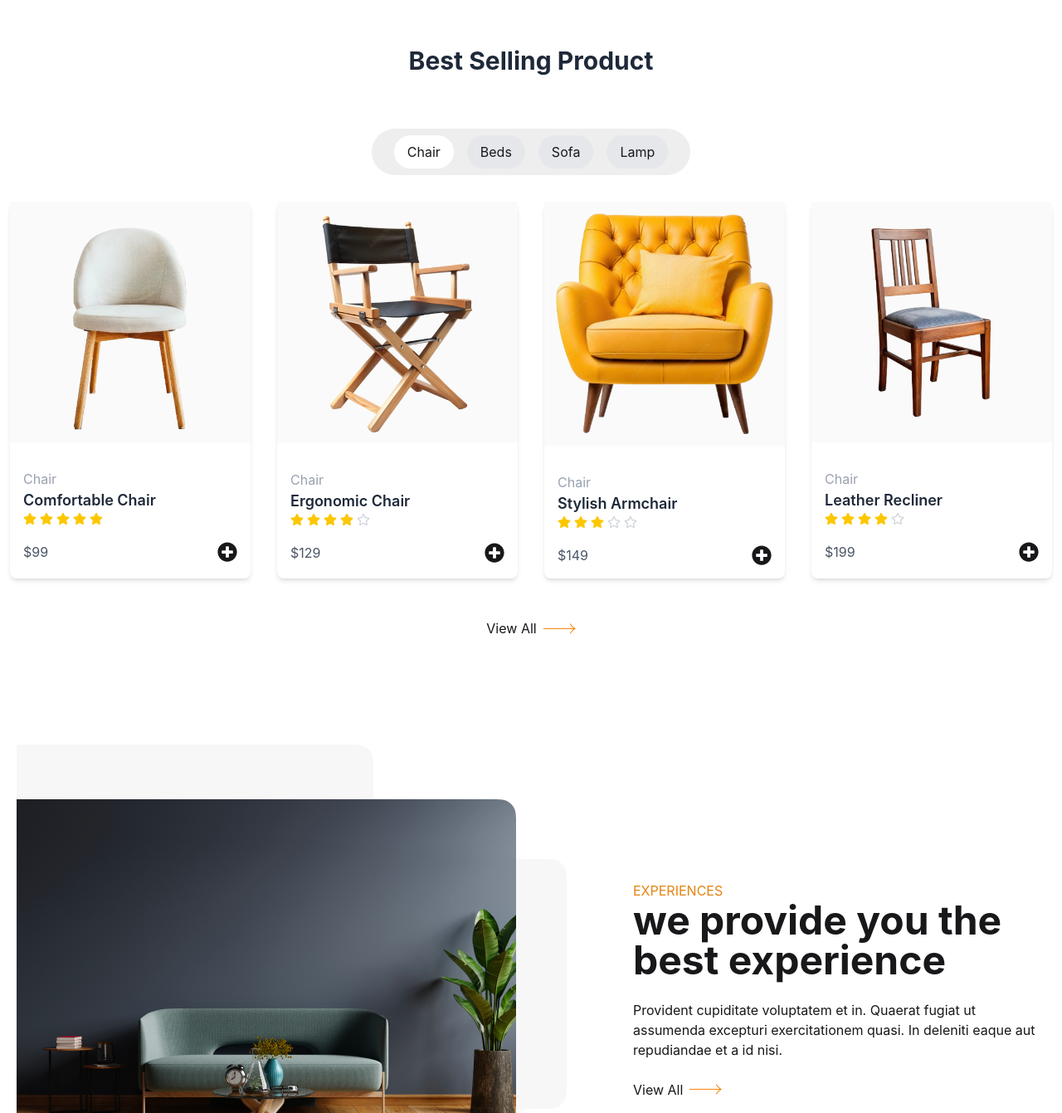
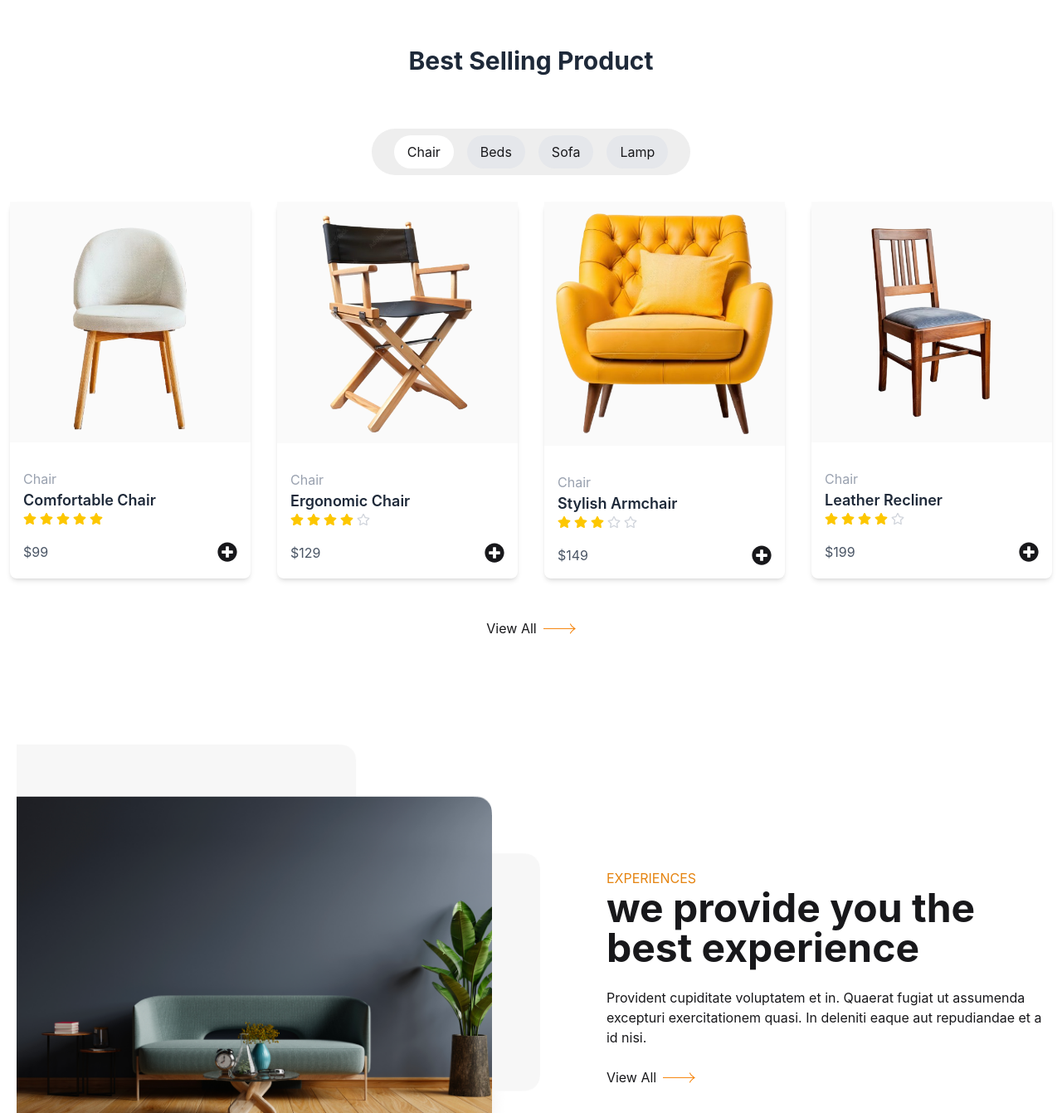
Before and after one commit to mdhasibseo/panto-react-projects, a React (Vite) app: page / in a window 1280 px wide. Shown: the part 1209-2550 px from the top of the page at 83% size. Built offline with nearby package versions, Linux system fonts and the light colour scheme.

Commit message:
animation complete

```diff
--- a/src/components/Complex.jsx
+++ b/src/components/Complex.jsx
@@ -3,13 +3,19 @@ import btnArrow from "../assets/button-icon.png";
 import metarial from "../assets/material1.png";
 import metarial1 from "../assets/material2.png";
 import metarial2 from "../assets/material3.png";
+import { motion, } from "framer-motion"
 
 const Complex = () => {
   return (
     <section className="my-20 container mx-auto  ">
       <div className="hero flex justify-center items-center px-5">
         <div className=" flex flex-col lg:flex-row justify-between items-center md:flex-col-reverse">
-          <div className="mx-auto ">
+          <motion.div
+          initial={{ opacity: 0, y: 80 }}
+      whileInView={{ opacity: 1, y: 0 }}
+      transition={{ duration: 0.5 }}
+
+          className="mx-auto ">
             <p className="uppercase text-[#E58411]">Materials</p>
             <h3 className="text-5xl font-bold max-w-lg">
               Very serious materials for making furniture
@@ -26,8 +32,13 @@ const Complex = () => {
                 <img src={btnArrow} alt="Arrow" />
               </span>
             </button>
-          </div>
-          <div className="grid grid-re grid-cols-2  md:w-1/2 md:grid-cols-3 md:items-end pt-10 items-center">
+          </motion.div>
+          <motion.div
+          initial={{ opacity: 0, y: 80 }}
+      whileInView={{ opacity: 1, y: 0 }}
+      transition={{ duration: 1 }}
+
+          className="grid grid-re grid-cols-2  md:w-1/2 md:grid-cols-3 md:items-end pt-10 items-center">
             <div className=" ">
               {/* left column - 2 small images */}
               <div>
@@ -42,7 +53,7 @@ const Complex = () => {
               <img className="object-cover" src={metarial2} alt="" />
             </div>
 
-          </div>
+          </motion.div>
 
         </div>
       </div>
--- a/src/components/Experiences.jsx
+++ b/src/components/Experiences.jsx
@@ -2,17 +2,31 @@
 import React from 'react'
 import expic from "../assets/expricences.png"
 import  btnArrow from "../assets/button-icon.png"
+import { motion, } from "framer-motion"
 
 const Experiences = () => {
   return (
     <section className='my-20 container mx-auto  '>
         <div className="hero flex justify-center items-center px-5">
   <div className=" flex flex-col lg:flex-row justify-between items-center">
-    <img
+    <motion.div
+      initial={{ opacity: 0, y: 80 }}
+      whileInView={{ opacity: 1, y: 0 }}
+      transition={{ duration: 0.5 }}
+    >
+      <img
       src={expic}
 
     />
-    <div className='mx-auto lg:ml-20'>
+
+    </motion.div>
+
+    <motion.div
+    initial={{ opacity: 0, y: 100 }}
+      whileInView={{ opacity: 1, y: 0 }}
+      transition={{ duration: 1 }}
+
+    className='mx-auto lg:ml-20'>
         <p className='uppercase text-[#E58411]'>experiences</p>
       <h3 className="text-5xl font-bold max-w-lg">we provide you the best experience</h3>
 
@@ -21,7 +35,7 @@ const Experiences = () => {
         quasi. In deleniti eaque aut repudiandae et a id nisi.
       </p>
       <button className="hover:underline hover:text-[#E58411]  transition-colors cursor-pointer flex justify-center items-center " >View All <span className="ml-2"><img src={btnArrow} alt="Arrow" /></span></button>
-    </div>
+    </motion.div>
   </div>
 </div>
     </section>
--- a/src/components/Products.jsx
+++ b/src/components/Products.jsx
@@ -4,6 +4,7 @@ import { getimg } from "../utilis/ImgGetting";
 import Rating from "../utilis/Rating";
 import { FaPlusCircle } from "react-icons/fa";
 import  btnArrow from "../assets/button-icon.png"
+import { motion, } from "framer-motion"
 
 const Products = ({ title }) => {
   const subMenu = ["Chair", " Beds", " Sofa", " Lamp"];
@@ -16,6 +17,20 @@ const Products = ({ title }) => {
     setSelectedProduct((prev)=> prev + 4);
   };
 
+  // text animation for product title
+   const textAnimation= (text, className) => {
+      return text.split("").map((char,index) => (
+        <motion.span
+          key={index}
+          className={className}
+          initial={{ opacity: 0 }}
+          whileInView={{ opacity: 1 }}
+          transition={{ duration: 0.5, delay: index * 0.1 }}
+        >
+          {char}
+        </motion.span>
+      ))
+    }
 
   const filteredProducts = products.filter(
     (product) => product.category === category,
@@ -25,7 +40,7 @@ const Products = ({ title }) => {
     <section className="container mx-auto ">
       {/* shop title  */}
       <h2 className="text-3xl text-center font-bold text-gray-800 mb-4 py-12">
-        {title}
+       {textAnimation(title, "text-gray-800")}
       </h2>
 
       {/* sub menu for product cetegory  */}
@@ -42,10 +57,20 @@ const Products = ({ title }) => {
         ))}
       </div>
       {/* product section  */}
-      <div className="grid grid-cols-1 md:grid-cols-3 lg:grid-cols-4  gap-6 mt-8 lg:gap-8 px-3 ">
+      <div
+
+
+
+      className="grid grid-cols-1 md:grid-cols-3 lg:grid-cols-4  gap-6 mt-8 lg:gap-8 px-3 ">
         {/* Product items would go here */}
-        {filteredProducts.slice(0, selectedProduct).map((item) => (
-          <div key={item.id} className="bg-white rounded-lg shadow-md  mx-auto">
+        {filteredProducts.slice(0, selectedProduct).map((item, index) => (
+          <motion.div
+          initial={{ opacity: 0, y: 80 }}
+          whileInView={{opacity:1, y:0}}
+          transition={{delay:index * 0.2, duration: 0.5}}
+
+
+          key={item.id} className="bg-white rounded-lg shadow-md  mx-auto">
             <div className="bg-[#FAFAFA] ">
               <img
                 src={getimg(`${item.imageUrl}`)}
@@ -67,7 +92,7 @@ const Products = ({ title }) => {
                 </button>
               </div>
             </div>
-          </div>
+          </motion.div>
         ))}
       </div>
 
--- a/src/components/Testimonials.jsx
+++ b/src/components/Testimonials.jsx
@@ -1,4 +1,5 @@
 import React, { useState, useEffect, useRef } from 'react';
+import { motion, } from "framer-motion"
 
 // Images import korte hobe (apnar file path onujayi)
 import reviewer1 from '../assets/reviewer1.png';
@@ -231,7 +232,13 @@ const Testimonials = () => {
   };
 
   return (
-    <div className="bg-white py-16  font-['Chakra_Petch'] overflow-hidden relative">
+    <motion.div
+    initial={{ opacity: 0 ,y:90}}
+    whileInView={{ opacity: 1 , y:0}}
+    transition={{ duration: 1.5 }}
+
+
+    className="bg-white py-16  font-['Chakra_Petch'] overflow-hidden relative">
 
       {/* Main Content */}
       <div className=" flex flex-col">
@@ -409,7 +416,7 @@ const Testimonials = () => {
           touch-action: none;
         }
       `}</style>
-    </div>
+    </motion.div>
   );
 };
 
--- a/src/components/WhyChoosingUs.jsx
+++ b/src/components/WhyChoosingUs.jsx
@@ -1,7 +1,9 @@
 
 import React from "react";
+import { motion, } from "framer-motion"
 
 const WhyChoosingUs = () => {
+
   const texts = [
     {
       title: "Luxury facilities",
@@ -17,7 +19,12 @@ const WhyChoosingUs = () => {
     }
   ];
   return (
-    <section className="container mx-auto px-4 py-28 ">
+    <motion.section
+     initial={{ opacity: 0, y: 100 }}
+     whileInView={{opacity:1 , y:0}}
+      transition={{ duration:1}}
+
+    className="container mx-auto px-4 py-28 ">
       <div className="md:flex space-y-12" >
         <div className="flex justify-center items-center mr-24 ">
           <h2 className="text-5xl font-bold ">Why Choosing Us</h2>
@@ -33,7 +40,7 @@ const WhyChoosingUs = () => {
             }
         </div>
       </div>
-    </section>
+    </motion.section>
   );
 };
 
--- a/src/pages/About.jsx
+++ b/src/pages/About.jsx
@@ -1,9 +1,24 @@
 import React from 'react'
 import banner from "../assets/about-background.jpg";
+import { motion, } from "framer-motion"
 
 import Experiences from '../components/Experiences';
 
 const About = () => {
+  // text animation function
+   const textAnimation= (text, className) => {
+    return text.split("").map((char,index) => (
+      <motion.span
+        key={index}
+        className={className}
+        initial={{ opacity: 0 }}
+        animate={{ opacity: 1 }}
+        transition={{ duration: 0.5, delay: index * 0.1 }}
+      >
+        {char}
+      </motion.span>
+    ))
+  }
   return (
      <section className="  bg-center w-full  "
     >
@@ -12,7 +27,9 @@ const About = () => {
         className='w-full lg:h-120 h-80 bg-no-repeat bg-cover flex items-center justify-center
 text-white text-center   pt-28 lg:pt-40'>
 
-        <h1 className="text-4xl font-bold text-white mb-4">About Us</h1>
+        <h1 className="text-4xl font-bold text-white mb-4">
+          {textAnimation("About us", "text-4xl font-bold text-white mb-4")}
+        </h1>
         </div>
         <Experiences />
     </section>
--- a/src/pages/Contract.jsx
+++ b/src/pages/Contract.jsx
@@ -1,10 +1,25 @@
 import React from 'react'
 import banner from "../assets/contact-background.jpg";
+import { motion, } from "framer-motion"
 
 
 import Complex from '../components/Complex';
 
 const Contract = () => {
+    // text animation function
+      const textAnimation= (text, className) => {
+        return text.split("").map((char,index) => (
+          <motion.span
+            key={index}
+            className={className}
+            initial={{ opacity: 0 }}
+            animate={{ opacity: 1 }}
+            transition={{ duration: 0.5, delay: index * 0.1 }}
+          >
+            {char}
+          </motion.span>
+        ))
+      }
   return (
      <section className="  bg-center w-full  "
     >
@@ -13,7 +28,9 @@ const Contract = () => {
         className='w-full lg:h-120 h-80 bg-no-repeat bg-cover flex items-center justify-center
 text-white text-center   pt-28 lg:pt-40'>
 
-        <h1 className="text-4xl font-bold text-white mb-4">Contact Us</h1>
+        <h1 className="text-4xl font-bold text-white mb-4">
+          {textAnimation("Contact Us", "text-4xl font-bold text-white mb-4")}
+        </h1>
         </div>
         <Complex/>
     </section>
--- a/src/pages/Shop.jsx
+++ b/src/pages/Shop.jsx
@@ -1,8 +1,23 @@
 import React from "react";
 import banner from "../assets/banner.png";
 import Products from "../components/Products";
+import { motion, } from "framer-motion"
 
 const Shop = () => {
+    // text animation function
+    const textAnimation= (text, className) => {
+        return text.split("").map((char,index) => (
+          <motion.span
+            key={index}
+            className={className}
+            initial={{ opacity: 0 }}
+            animate={{ opacity: 1 }}
+            transition={{ duration: 0.5, delay: index * 0.1 }}
+          >
+            {char}
+          </motion.span>
+        ))
+      }
   return (
     <section className="bg-cover  bg-center w-full  "
     >
@@ -10,7 +25,9 @@ const Shop = () => {
         style={{ backgroundImage: `url(${banner})` }}
         className='text-center  bg-cover  bg-center w-full h-100 pt-28 lg:pt-40'>
 
-        <h1 className="text-4xl font-bold text-white mb-4">Welcome to Our Shop</h1>
+        <h1 className="text-4xl font-bold text-white mb-4">
+          {textAnimation("Welcome to Our Shop", "text-4xl font-bold text-white mb-4")}
+        </h1>
         </div>
         <Products title="Our Products" />
     </section>
```
